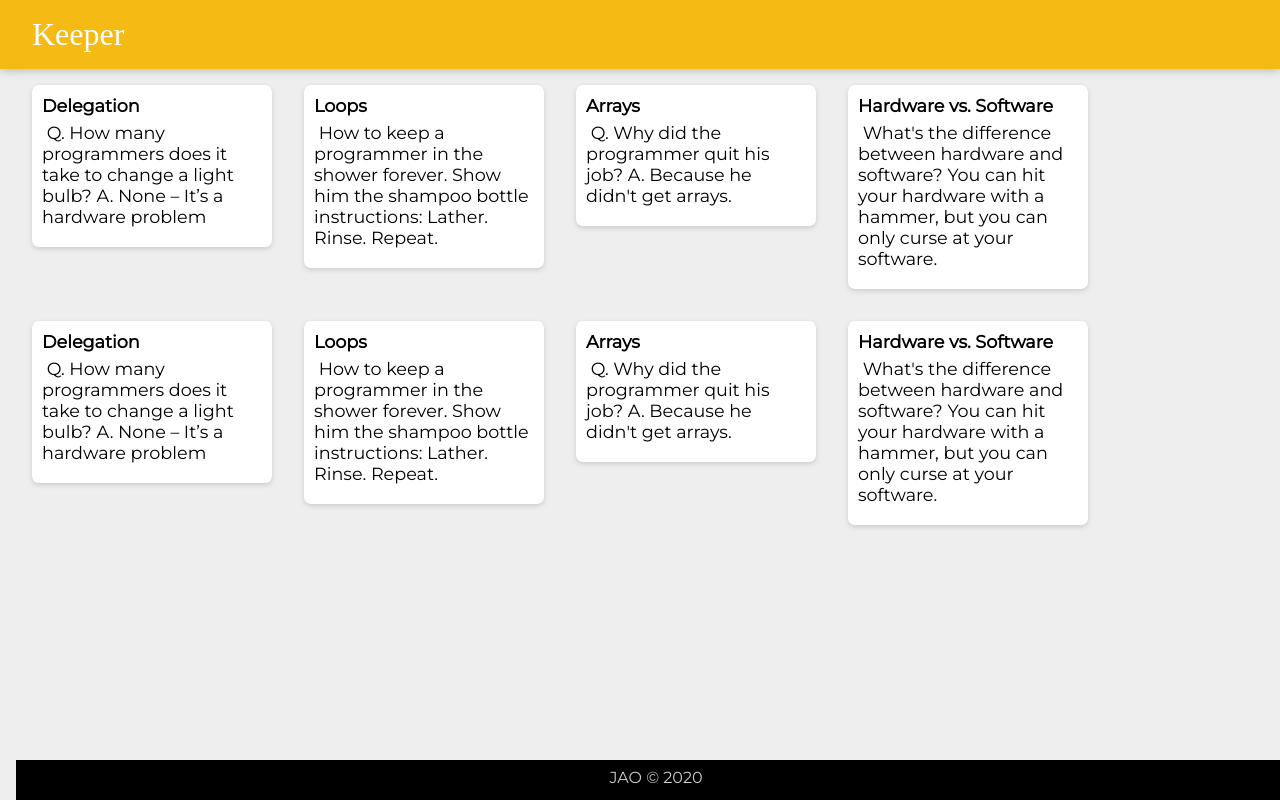
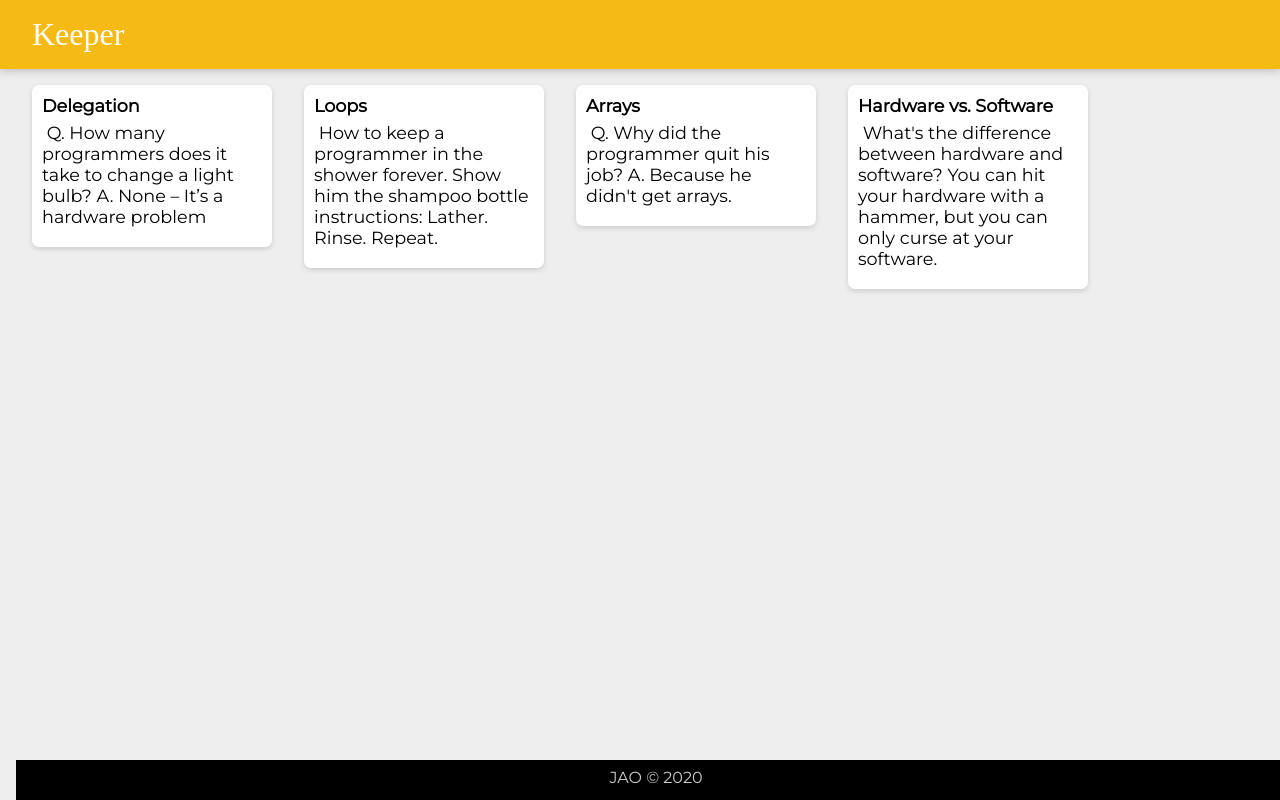
Before and after one commit to heinkel/Keeper-App-React, a React (Create React App) app: page / in a window 1280 px wide. Built offline with nearby package versions, Linux system fonts and the light colour scheme; a web font is replaced by a local one.

Commit message:
footer location should be fixed

```diff
--- a/public/index.html
+++ b/public/index.html
@@ -2,11 +2,10 @@
 <html lang="en">
   <head>
     <meta charset="utf-8" />
-    <title>Keeper App</title>
-    <link
+    <title>Keeper</title>
+    <link font-family: "Montserrat", sans-serif;
     href="https://fonts.googleapis.com/css?family=McLaren|Montserrat&display=swap"
-    rel="stylesheet"
-    />
+    rel="stylesheet" />
   <link rel="stylesheet" href="styles.css" />
   </head>
   <body>
--- a/public/styles.css
+++ b/public/styles.css
@@ -29,11 +29,9 @@
   text-align: center;
   bottom: 0;
   width: 100%;
-    background: #000;
   height: 2.5rem;
-    padding: 0.5em  ;
-
-
+  background-color: black;
+  padding-top: .5em;
 }
 
 footer p {
@@ -42,7 +40,7 @@
 .note {
   background: #fff;
   border-radius: 7px;
-    box-shadow: 0px 2px 5px #ccc;
+  box-shadow: 0 2px 5px #ccc;
   padding: 10px;
   width: 240px;
   margin: 16px;
--- a/src/App.jsx
+++ b/src/App.jsx
@@ -4,10 +4,7 @@ import Header from "./Header";
 import Footer from "./Footer";
 import Note from "./Note";
 import notes from "./notes"
-
-
 function App(){
-
     return <div>
                 <Header />
                 {notes.map(note => {
@@ -22,6 +19,4 @@ function App(){
                 <Footer />
             </div>;
 }
-
-
 export default App;
--- a/src/notes.js
+++ b/src/notes.js
@@ -1,28 +1,4 @@
 const notes = [
-    {
-      key: 1,
-      title: "Delegation",
-      content:
-        "Q. How many programmers does it take to change a light bulb? A. None – It’s a hardware problem"
-    },
-    {
-      key: 2,
-      title: "Loops",
-      content:
-        "How to keep a programmer in the shower forever. Show him the shampoo bottle instructions: Lather. Rinse. Repeat."
-    },
-    {
-      key: 3,
-      title: "Arrays",
-      content:
-        "Q. Why did the programmer quit his job? A. Because he didn't get arrays."
-    },
-    {
-      key: 4,
-      title: "Hardware vs. Software",
-      content:
-        "What's the difference between hardware and software? You can hit your hardware with a hammer, but you can only curse at your software."
-    },
     {
       key: 1,
       title: "Delegation",
```
Also changed, not shown: src/index.js (+0 -16 lines). Lines whose indentation alone changed are shown as unchanged.
